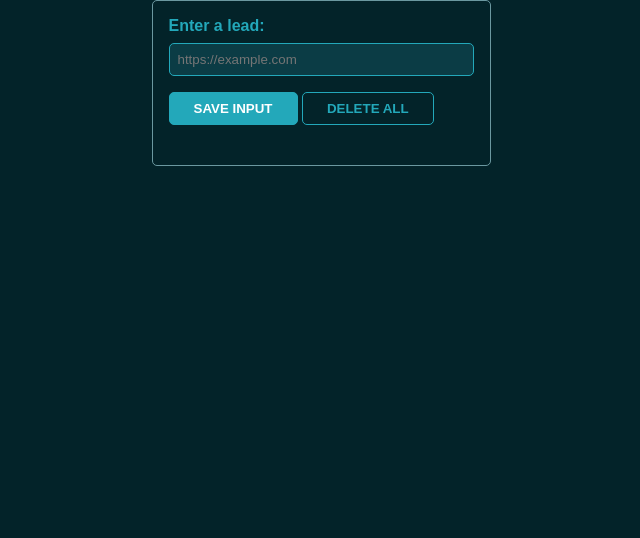
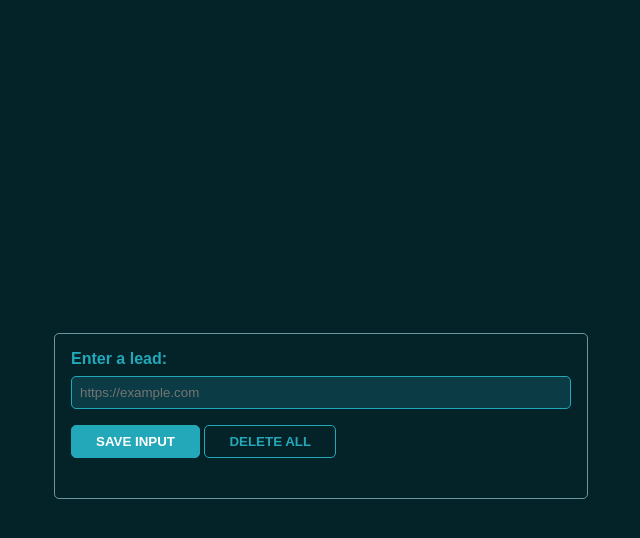
Before and after one commit to DaltonBuilds/leads-tracker, a website built with Vite: page index.html in a window 1280 px wide. Shown: the whole page, without its empty margins (319-959 px from the left). Built offline with nearby package versions, Linux system fonts and the light colour scheme; no server answers.

Commit message:
ui: optimized for desktop and PWA.

```diff
--- a/index.css
+++ b/index.css
@@ -11,13 +11,22 @@
 }
 
 body {
+  display: flex;
+  justify-content: center;
+  align-items: center;
+  min-height: 100vh;
+  margin: 0;
+  padding: 1rem;
   background-color: var(--background-color);
+  font-family: Arial, Helvetica, sans-serif;
+}
+
+.app-container {
+  width: 100%;
+  max-width: 500px;
   border: 1px solid var(--secondary-color);
   border-radius: 5px;
-  margin: 0 auto;
   padding: 1rem;
-  font-family: Arial, Helvetica, sans-serif;
-  max-width: 305px;
   overflow: hidden;
   overflow-wrap: break-word;
   hyphens: auto;
--- a/index.html
+++ b/index.html
@@ -7,7 +7,7 @@
     <title>Leads Tracker</title>
   </head>
   <body>
-    <div>
+    <div class="app-container">
       <label>Enter a lead:</label>
       <input type="text" id="input-el" placeholder="https://example.com" />
       <button id="input-btn">SAVE INPUT</button>
```
